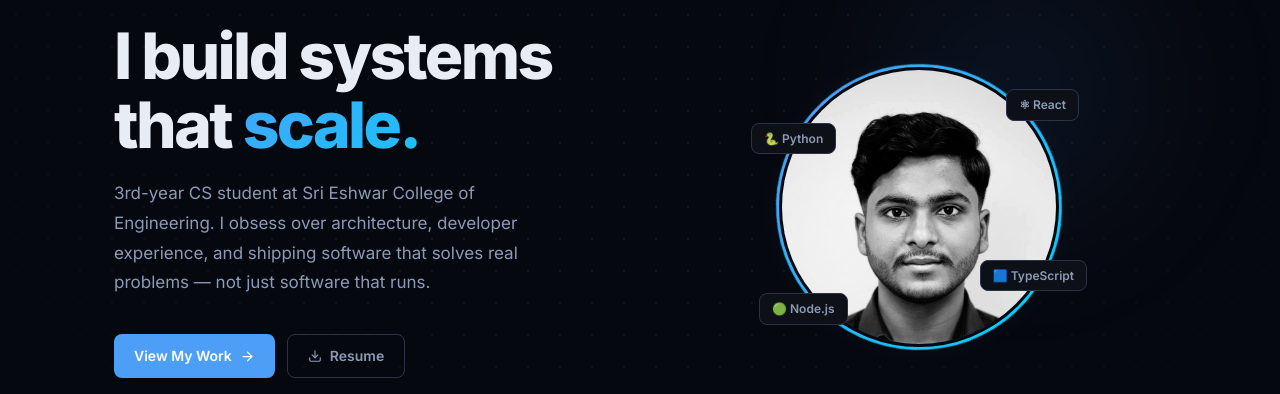
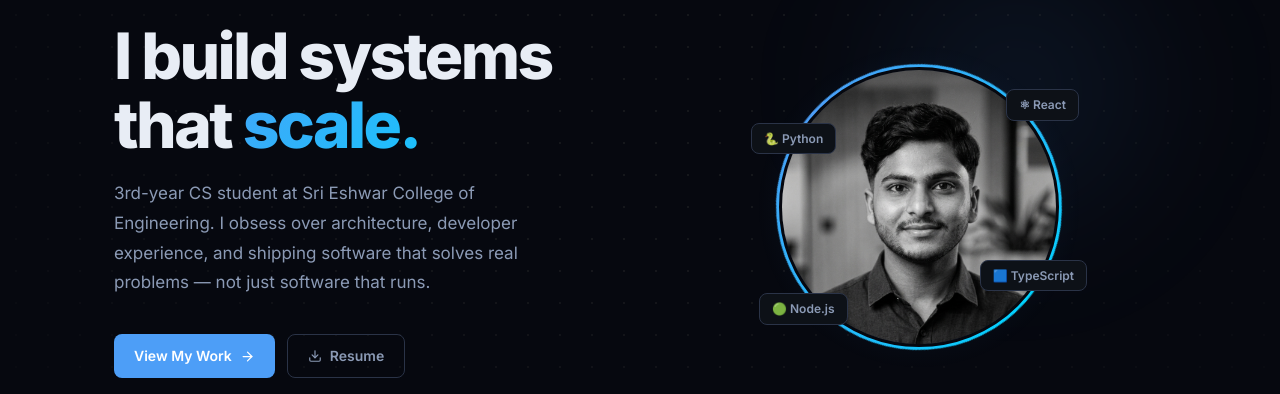
Before and after one commit to rupeshsah86/PortFolio, a Next.js app in the folder nextjs-portfolio/: page / in a window 1280 px wide. Shown: the part 225-619 px from the top of the page. Built offline with nearby package versions, Linux system fonts and the light colour scheme; no server answers.

Commit message:
update profile image

```diff
--- a/nextjs-portfolio/components/sections/Hero.tsx
+++ b/nextjs-portfolio/components/sections/Hero.tsx
@@ -88,7 +88,7 @@ export default function Hero() {
               <div style={{ position:"relative", width:280, height:280, borderRadius:"50%", overflow:"hidden", border:"3px solid var(--c-bg)", background:"var(--c-raised)", display:"flex", alignItems:"center", justifyContent:"center" }} className="hero-profile">
                 {!imgError ? (
                   <Image
-                    src="/images/rupesh.jpeg"
+                    src="/images/profile.png"
                     alt="Rupesh Kumar"
                     fill
                     priority
```
Also changed, not shown: nextjs-portfolio/public/images/profile.png (added).
